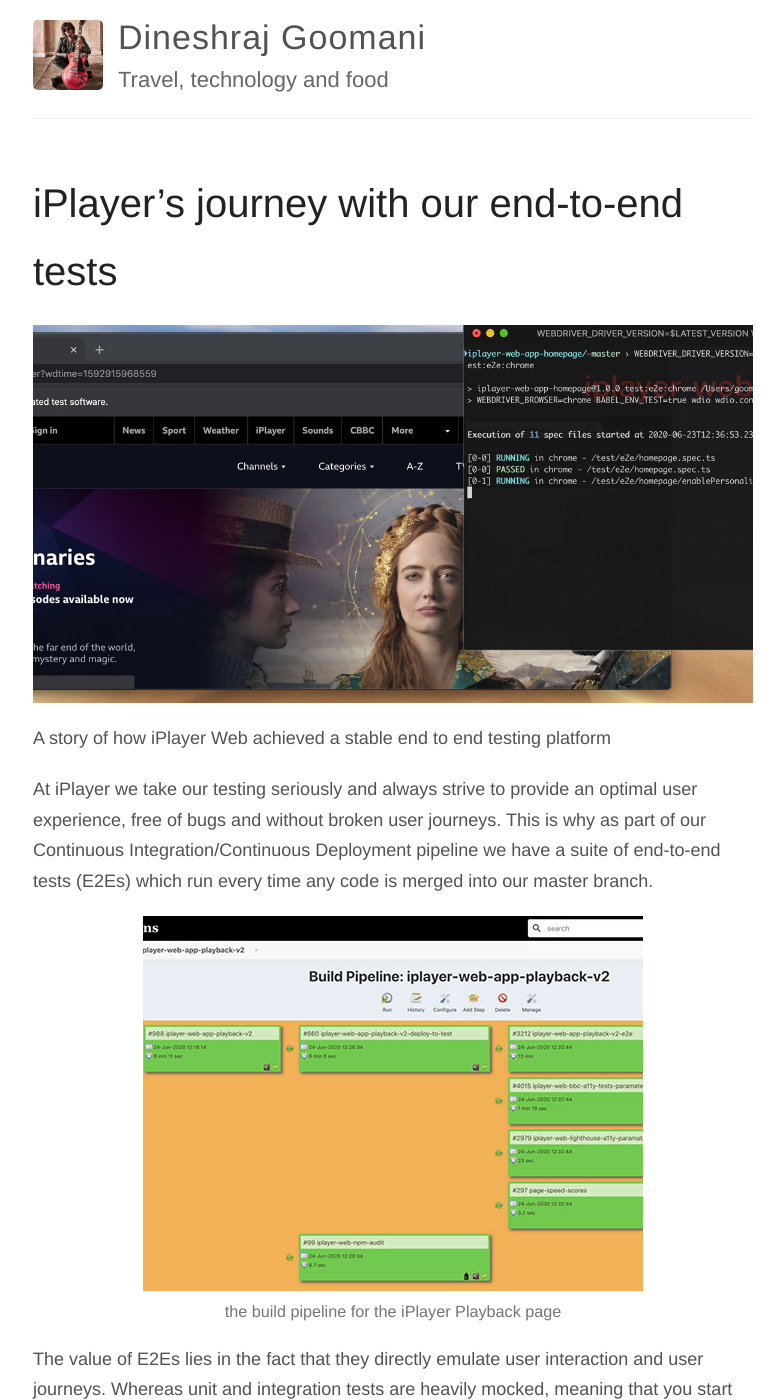
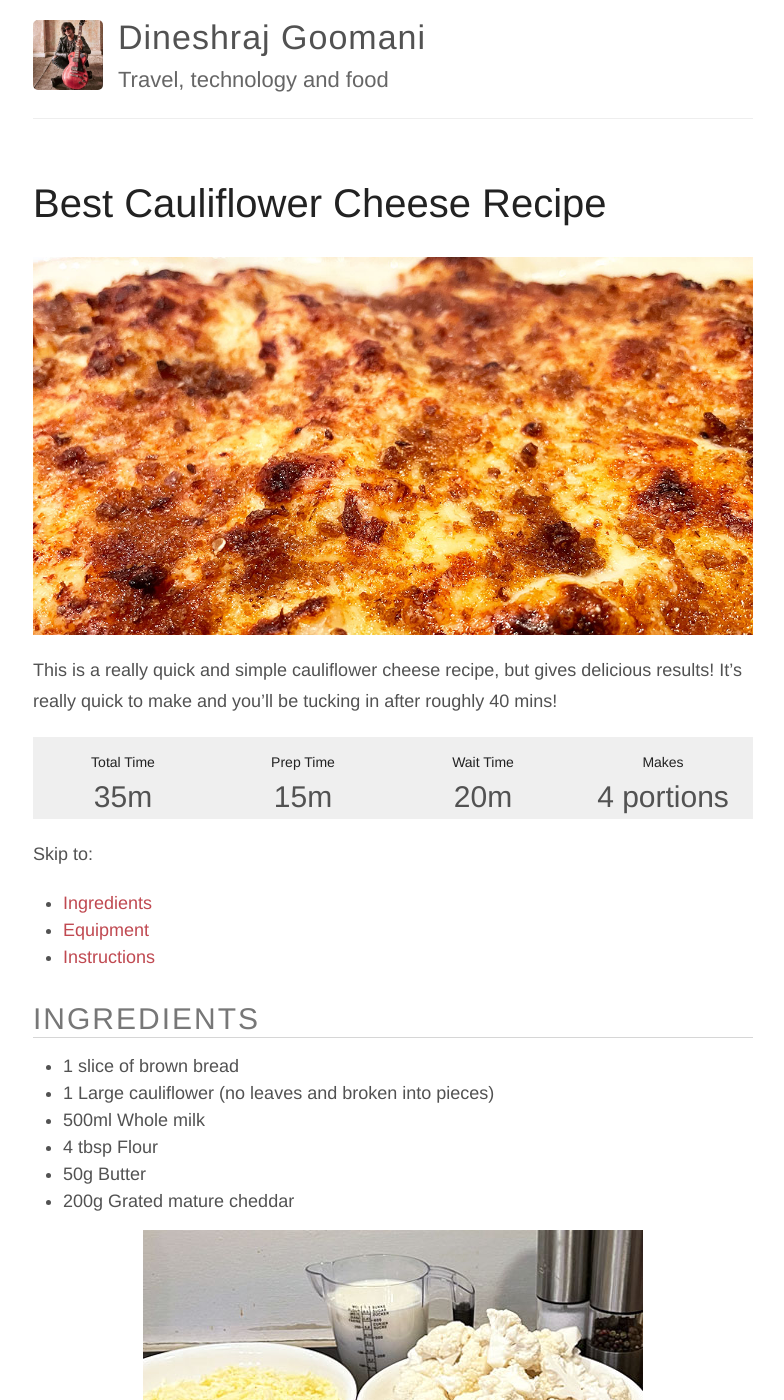
Before and after one commit to dineshraj/blog, a Jekyll site: the page built from index.html, in a window 1280 px wide and 1400 px high. Shown: the whole window, without its empty margins (247-1031 px from the left). Built offline with Jekyll 4.4.1, drawn with Linux system fonts in a browser that asks for light colours; some of the changed text lies outside the part shown.

Commit message:
Cauliflower cheese recipe (#9)

```diff
--- /dev/null
+++ b/_posts/2020-12-25-best-cauliflower-cheese-recipe.md
@@ -0,0 +1,85 @@
+---
+layout: post
+title:  Best Cauliflower Cheese Recipe
+date:   2020-12-25 12:22:47 +0000
+categories: cauliflower cheese
+image: /assets/cauliflower-cheese/social.jpg
+---
+
+![cauliflower cheese][intro]
+
+This is a really quick and simple cauliflower cheese recipe, but gives delicious results! It's really quick to make and you'll be tucking in after roughly 40 mins!
+
+{% include recipe-table.html totalTime='35m' prepTime='15m' waitTime='20m' makes='4 portions' %}
+
+Skip to:
+* [Ingredients](#cauliflower-cheese-ingredients)
+* [Equipment](#cauliflower-cheese-equipment)
+* [Instructions](#cauliflower-cheese-instructions)
+
+## Ingredients {#cauliflower-cheese-ingredients}
+* **1 slice** of brown bread
+* **1** Large cauliflower (no leaves and broken into pieces)
+* **500ml** Whole milk
+* **4 tbsp**	Flour
+* **50g** Butter
+* **200g** Grated mature cheddar
+
+{% include image.html url='/assets/cauliflower-cheese/ingredients.jpg' caption='Ingredients prepped' %}
+
+## Equipment {#cauliflower-cheese-equipment}
+* Baking tray
+* Baking dish
+* Saucepan
+* Rolling pin
+* Cheese grater
+* Oven
+
+## Instructions {#cauliflower-cheese-instructions}
+
+
+### Breadcrumbs
+
+* Preheat your oven to 200C / 180C Fan
+
+<!-- more -->
+
+* Cut a slice of bread into small 1cm squares
+
+* Spread squares out onto a baking tray and bake for 20mins
+
+* Divide into two bags and smash with a rolling pin until the desired size
+
+### Cauliflower cheese
+
+* Fill a large saucepan with water and bring to the boil.
+
+* Add the cauliflower pieces and cook for 5 minutes
+
+* Drain the cauliflower into your baking dish
+
+* Preheat your oven to 220C / 200C Fan
+
+* Put the saucepan back on the heat and add 500ml milk, 4 tbsp flour and 50g butter.
+
+* Whisk fast as the butter melts and let the sauce come to the boil.
+
+* Once all the ingredients are combined, whisk for 2 mins while the sauce bubbles and thickens.
+
+* Turn off the heat and stir in most of the cheese (about 150g) until melted.
+
+{% include image.html url='/assets/cauliflower-cheese/sauce.jpg' caption='The sauce for our cauliflower cheese whilst adding cheese' %}
+
+* Pour the mixture over the cauliflower.
+
+{% include image.html url='/assets/cauliflower-cheese/pour.jpg' caption='Pouring the sauce over the cauliflower' %}
+
+* Scatter over the remaining cheese, and 2-3 tbsp of the breadcrumbs.
+
+* Bake for 20 minutes
+
+* Enjoy!
+
+{% include image.html url='/assets/cauliflower-cheese/final.jpg' caption='The end result' %}
+
+[intro]: /assets/cauliflower-cheese/social.jpg "cauliflower cheese"
```
Also changed, not shown: _posts/2020-05-31-quick-fudge-recipe.md (+1 -1 lines), assets/cauliflower-cheese/final.jpg (added), assets/cauliflower-cheese/ingredients.jpg (added), assets/cauliflower-cheese/melting-more-chocolate.jpg (added), assets/cauliflower-cheese/pour.jpg (added), assets/cauliflower-cheese/sauce.jpg (added), assets/cauliflower-cheese/social.jpg (added).
